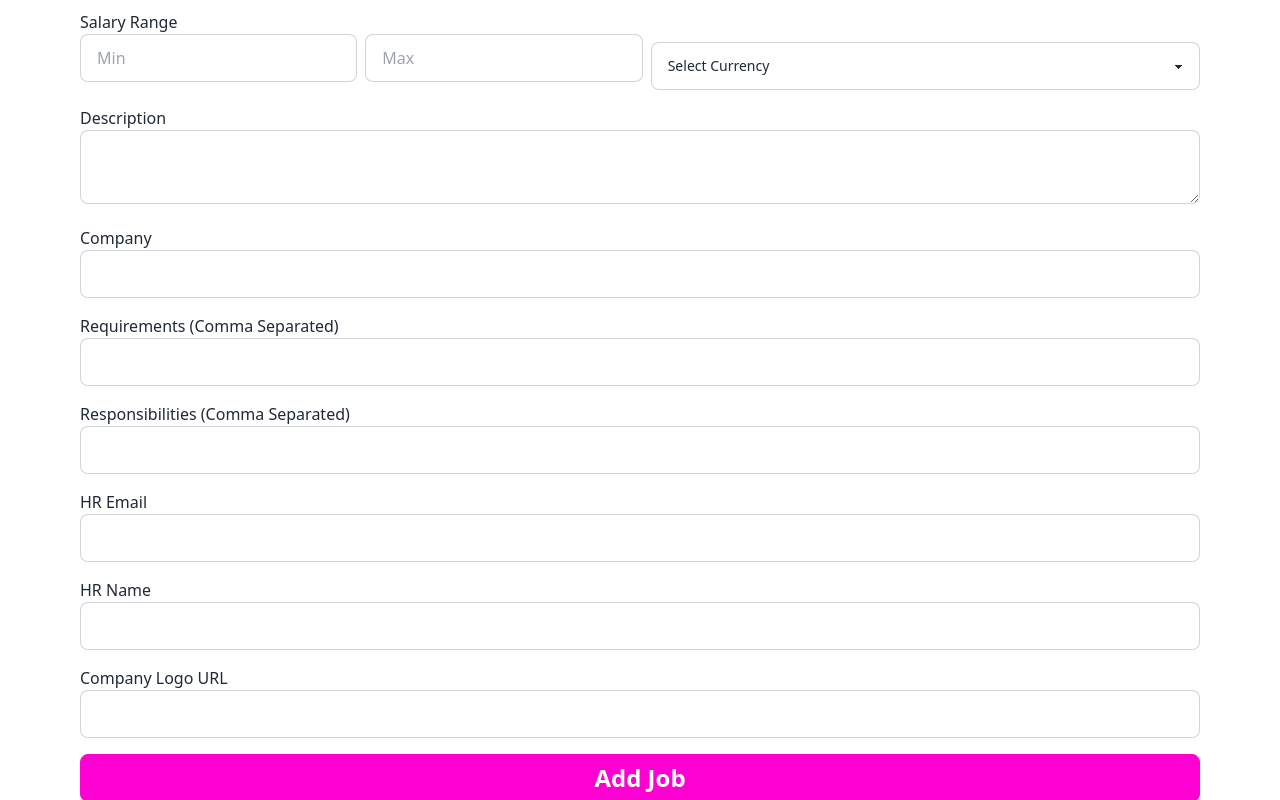
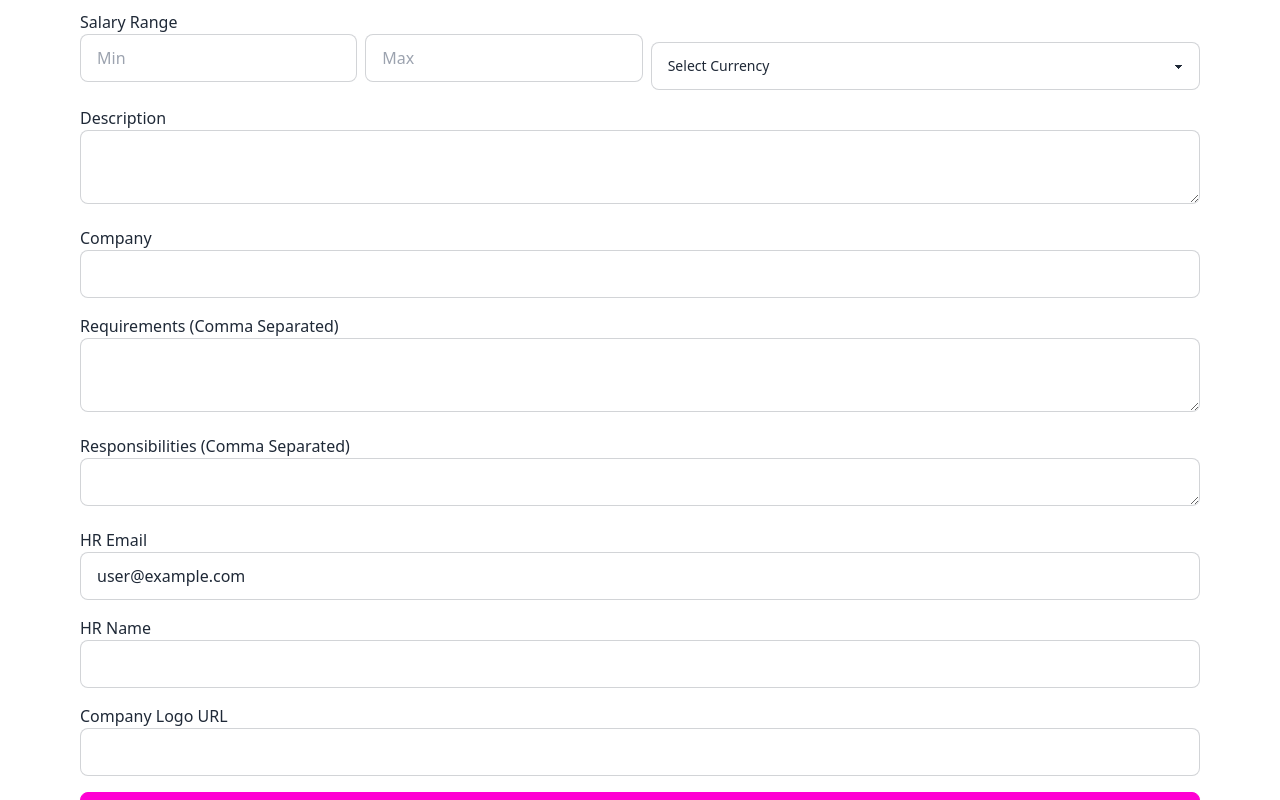
Before and after one commit to Bikram1Biswas2/job-portal-client, a React (Vite) app: page /addJob in a window 1280 px wide. Shown: the part 562-1362 px from the top of the page. Built offline with nearby package versions, Linux system fonts and the light colour scheme; no server answers; sample sign-in values are in the browser's storage.

Commit message:
Add new job to the database

```diff
--- a/src/Pages/AddJob/AddJob.jsx
+++ b/src/Pages/AddJob/AddJob.jsx
@@ -1,10 +1,39 @@
+import toast from "react-hot-toast";
+import useAuth from "../../hooks/useAuth";
 
 
 const AddJob = () => {
+    const {user}= useAuth()
+
+    const handleAddJob = e =>{
+        e.preventDefault()
+
+        const formData = new FormData(e.target)
+        const initialData = Object.fromEntries(formData.entries())
+        const {min,max,currency, ...newJob} = initialData
+        newJob.salaryRange = {min,max,currency}
+        newJob.requirements = newJob.requirements.split('\n')
+        newJob.responsibilities = newJob.responsibilities.split('\n')
+        console.log(newJob);
+
+        fetch('http://localhost:5000/jobs',{
+             method:"POST",
+             headers:{
+                'content-type':'application/json'
+             },
+             body:JSON.stringify(newJob)
+        })
+        .then(res=>res.json())
+        .then(data=>{
+            console.log(data);
+            toast.success('New Job Added Successfully')
+        })
+    }
+
     return (
         <div className="container mx-auto p-4">
         <h2 className="text-2xl font-bold mb-4">Add Job</h2>
-        <form className="space-y-4">
+        <form onSubmit={handleAddJob} className="space-y-4">
           <div>
             <label className="block font-medium">Job Title</label>
             <input
@@ -64,20 +93,20 @@ const AddJob = () => {
             <div className="flex space-x-2">
               <input
                 type="number"
-                name="salaryRange.min"
+                name="min"
                 placeholder="Min"
                 className="input input-bordered w-1/2"
                 required
               />
               <input
                 type="number"
-                name="salaryRange.max"
+                name="max"
                 placeholder="Max"
                 className="input input-bordered w-1/2"
                 required
               />
                 <select
-            name="salaryRange.currency"
+            name="currency"
             className="select select-bordered w-full mt-2"
             required
           >
@@ -111,17 +140,16 @@ const AddJob = () => {
 
           <div>
             <label className="block font-medium">Requirements (Comma Separated)</label>
-            <input
-              type="text"
-              name="requirements"
-              className="input input-bordered w-full"
-              required
-            />
+            <textarea
+            name="requirements"
+            className="textarea textarea-bordered w-full"
+            required
+          ></textarea>
           </div>
 
           <div>
             <label className="block font-medium">Responsibilities (Comma Separated)</label>
-            <input
+            <textarea
               type="text"
               name="responsibilities"
               className="input input-bordered w-full"
@@ -133,6 +161,7 @@ const AddJob = () => {
             <label className="block font-medium">HR Email</label>
             <input
               type="email"
+              defaultValue={user?.email}
               name="hr_email"
               className="input input-bordered w-full"
               required
```
